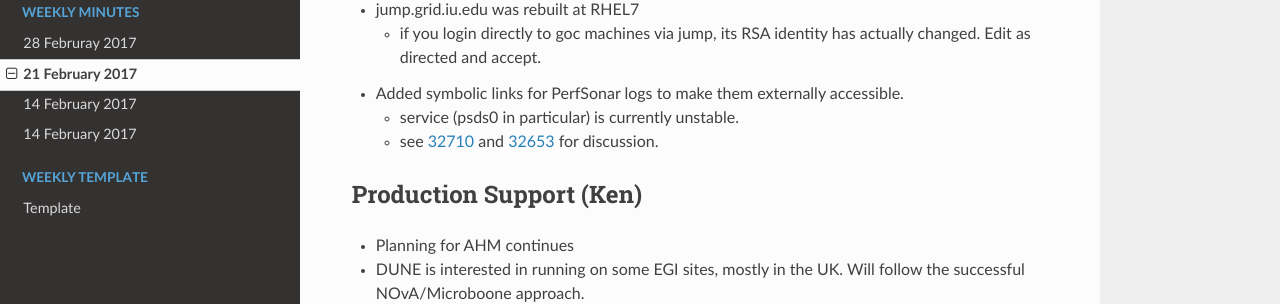
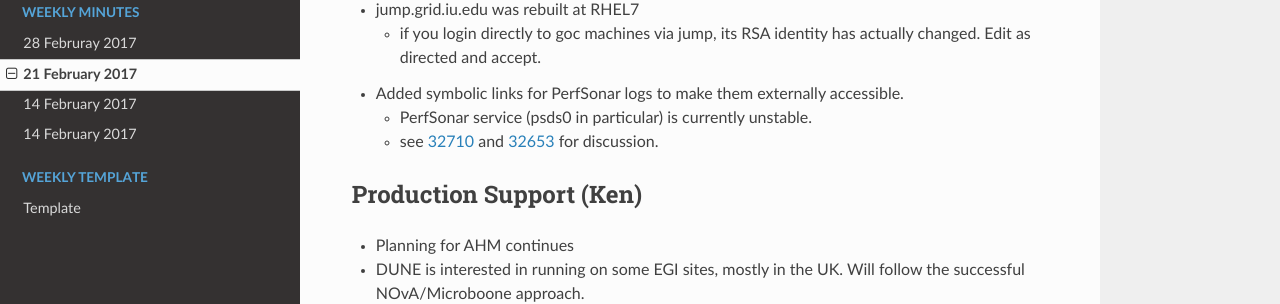
Before and after one commit to zsshah/production, an MkDocs documentation site: the page built from docs/WeeklyMinutes/21Feb2017.md, in a window 1280 px wide and 900 px high, scrolled down 2695 px. Shown: the part 150-454 px from the top of the window. Built offline with MkDocs 1.6.1, drawn with Linux system fonts in a browser that asks for light colours; nearby versions of some CDN libraries; old or Windows-style settings are respelled for this version of MkDocs.

Commit message:
Update 21Feb2017.md

```diff
--- a/docs/WeeklyMinutes/21Feb2017.md
+++ b/docs/WeeklyMinutes/21Feb2017.md
@@ -50,7 +50,7 @@
    * jump.grid.iu.edu was rebuilt at RHEL7
       * if you login directly to goc machines via jump, its RSA identity has actually changed. Edit as directed and accept.
    * Added symbolic links for PerfSonar logs to make them externally accessible.
-      * service (psds0 in particular) is currently unstable.
+      * PerfSonar service (psds0 in particular) is currently unstable.
       * see [32710](https://ticket.grid.iu.edu/32710) and [32653](https://ticket.grid.iu.edu/32653) for discussion.
 
 ## Production Support (Ken)
```
